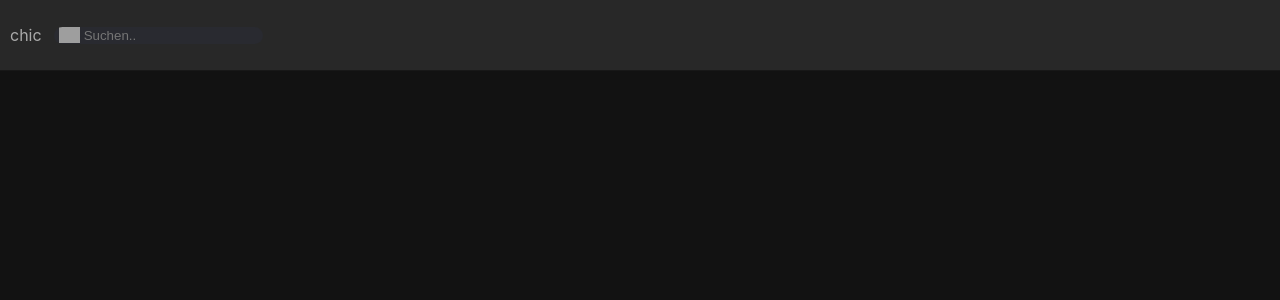
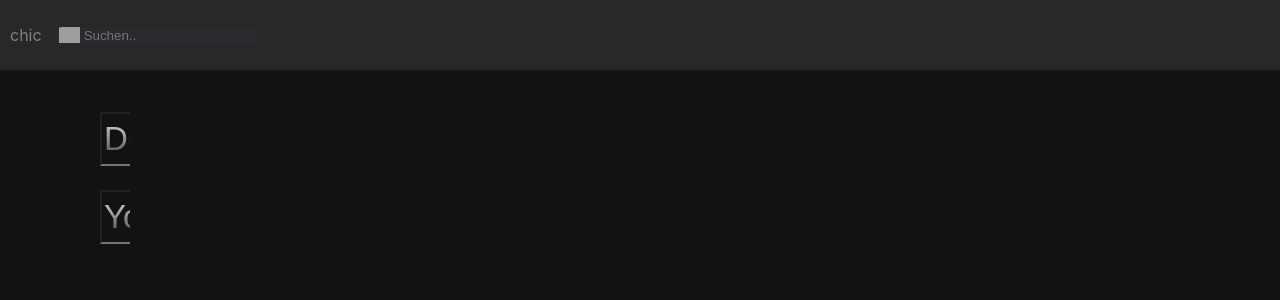
Before and after one commit to m1cl/chic, a React (Create React App) app: page /settings in a window 1280 px wide. Shown: the top 300 px of the page. Built offline with nearby package versions, Linux system fonts and the light colour scheme; no server answers; grey boxes are pictures that could not be loaded.

Commit message:
Add settings page
Fix bugs

```diff
--- a/src/App.tsx
+++ b/src/App.tsx
@@ -11,6 +11,7 @@ import {
   AnimatedRoutes,
   RouteTransition,
 } from "./components/RouteTransition/RouteTransition";
+import { Settings } from "./components/Settings/Settings";
 import SideBar from "./components/SideBar/SideBar";
 import Songs from "./components/Songs/Songs";
  import { useStore } from "./store";
@@ -65,6 +66,9 @@ function App() {
               <RouteTransition exact path="/">
                 <Songs />
               </RouteTransition>
+              <RouteTransition path="/settings">
+                <Settings />
+              </RouteTransition>
             </SwitchContainer>
           </AnimatedRoutes>
         </Content>
--- a/src/api.ts
+++ b/src/api.ts
@@ -3,11 +3,13 @@ export async function getPlaylist() {
   if (window.__TAURI__) {
     //@ts-ignore
     const { invoke } = window.__TAURI__;
-    return invoke("get_playlists").then((message: any) => {
-      console.log("tauri desktop");
-      const res = JSON.parse(message);
-      return res;
-    }).catch((err: any) => console.error("somethign went wrong", err));
+    return invoke("get_playlists")
+      .then((message: any) => {
+        console.log("tauri desktop");
+        const res = JSON.parse(message);
+        return res;
+      })
+      .catch((err: any) => console.error("somethign went wrong", err));
   } else {
     console.log("web app ");
     return fetch("http://localhost:3000/api/player/playlists", {
@@ -17,3 +19,24 @@ export async function getPlaylist() {
       .catch((err) => console.error(err));
   }
 }
+
+export async function submitUserNames() {
+  if (window.__TAURI__) {
+    //@ts-ignore
+    const { invoke } = window.__TAURI__;
+    return invoke("submitUserNames")
+      .then((message: any) => {
+        console.log("tauri desktop");
+        const res = JSON.parse(message);
+        return res;
+      })
+      .catch((err: any) => console.error("somethign went wrong", err));
+  } else {
+    console.log("web app ");
+    return fetch("http://localhost:3000/api/settings", {
+      mode: "cors",
+    })
+      .then((res) => res.json())
+      .catch((err) => console.error(err));
+  }
+}
--- a/src/components/NavBar/NavBar.tsx
+++ b/src/components/NavBar/NavBar.tsx
@@ -1,9 +1,10 @@
-import React, {FormEvent} from "react";
-import {useState} from "react";
+import React, { FormEvent } from "react";
+import { useState } from "react";
 import styled from "styled-components";
-import {black, grey, lightblack} from "../../colors";
-import {borderradius, paddinglg, paddingsm} from "../../spacing";
-import {useStore} from "../../store";
+import { black, grey, lightblack } from "../../colors";
+import { borderradius, paddinglg, paddingsm } from "../../spacing";
+import { useStore } from "../../store";
+import { Link } from "../SideBar/SideBar";
 
 const Container = styled.div`
   background: ${lightblack};
@@ -50,15 +51,17 @@ const NavBar = () => {
     e.preventDefault();
     setCurrentPlaylist(searchValue);
   };
+  const handleSettingsClick = () => {};
   return (
     <Container id="NavBar">
-      <Content>chic</Content>
+      <Link to="/settings">
+        <Content>chic</Content>
+      </Link>
       <form onSubmit={handleOnChange}>
         <SearchInput
           placeholder="Suchen.."
           onChange={(e) => setSearchValue(e.target.value)}
-        >
-        </SearchInput>
+        ></SearchInput>
       </form>
     </Container>
   );
--- /dev/null
+++ b/src/components/Settings/Settings.tsx
@@ -0,0 +1,31 @@
+import styled from "styled-components";
+import { Container } from "../Songs/Songs";
+
+const Form = styled.form`
+  width: 1800px;
+  height: auto;
+`;
+const Input = styled.input`
+  background: -webkit-linear-gradient(#eee, #333);
+  -webkit-background-clip: text;
+  -webkit-text-fill-color: transparent;
+  width: auto;
+  height: 48px;
+  font-size: 33px;
+  margin-top: 12px;
+  margin-bottom: 12px;
+`;
+export const Settings = () => {
+  return (
+    <Container>
+      <Form>
+        <div>
+          <Input placeholder="Discogs User" />
+        </div>
+        <div>
+          <Input placeholder="Youtube User" />
+        </div>
+      </Form>
+    </Container>
+  );
+};
--- a/src/components/SideBar/SideBar.tsx
+++ b/src/components/SideBar/SideBar.tsx
@@ -14,7 +14,7 @@ min-width: 240px;
   width: 15vw;
   max-width: 15vw;
   overflow: hidden;
-min-height:0;
+  min-height: 0;
 `;
 const Main = styled.div`
   background-color: #000000;
@@ -43,7 +43,7 @@ flex-direction: column;
   height: 55vh;
   margin-bottom: 280px;
   background-color: ${black};
-overflow-y:scroll;
+  overflow-y: scroll;
 `;
 
 const MenuItem = styled.li`
@@ -52,7 +52,7 @@ margin-left: 22px;
   margin-bottom: 14px;
 `;
 
-const Link = styled(L)`
+export const Link = styled(L)`
   text-decoration: none;
   color: grey;
   &:hover {
@@ -97,16 +97,11 @@ const SideBar = () => {
   playlists.map((p: any) => pl.add(p.playlist));
   pl.forEach((p) =>
     MenuItems.push(
-      <MenuItem
-        onTouchStart={onTouchStart}
-      >
-        <Link
-          to="/artists"
-          onClick={() => handleClick(p)}
-        >
+      <MenuItem onTouchStart={onTouchStart}>
+        <Link to="/artists" onClick={() => handleClick(p)}>
           {p}
         </Link>
-      </MenuItem>,
+      </MenuItem>
     )
   );
   return (
@@ -129,9 +124,7 @@ const SideBar = () => {
             <h3 onClick={() => setShowPlaylistNav(!showPlaylistNav)}>
               Playlists{showPlaylistNav ? "" : "..."}
             </h3>
-            <PlaylistContent>
-              {showPlaylistNav && MenuItems}
-            </PlaylistContent>
+            <PlaylistContent>{showPlaylistNav && MenuItems}</PlaylistContent>
           </MenuContent>
         </MenuContainer>
       </Container>
```
Also changed, not shown: 1 other file (tests, documents, lock files or other folders). Lines whose indentation alone changed are shown as unchanged.
